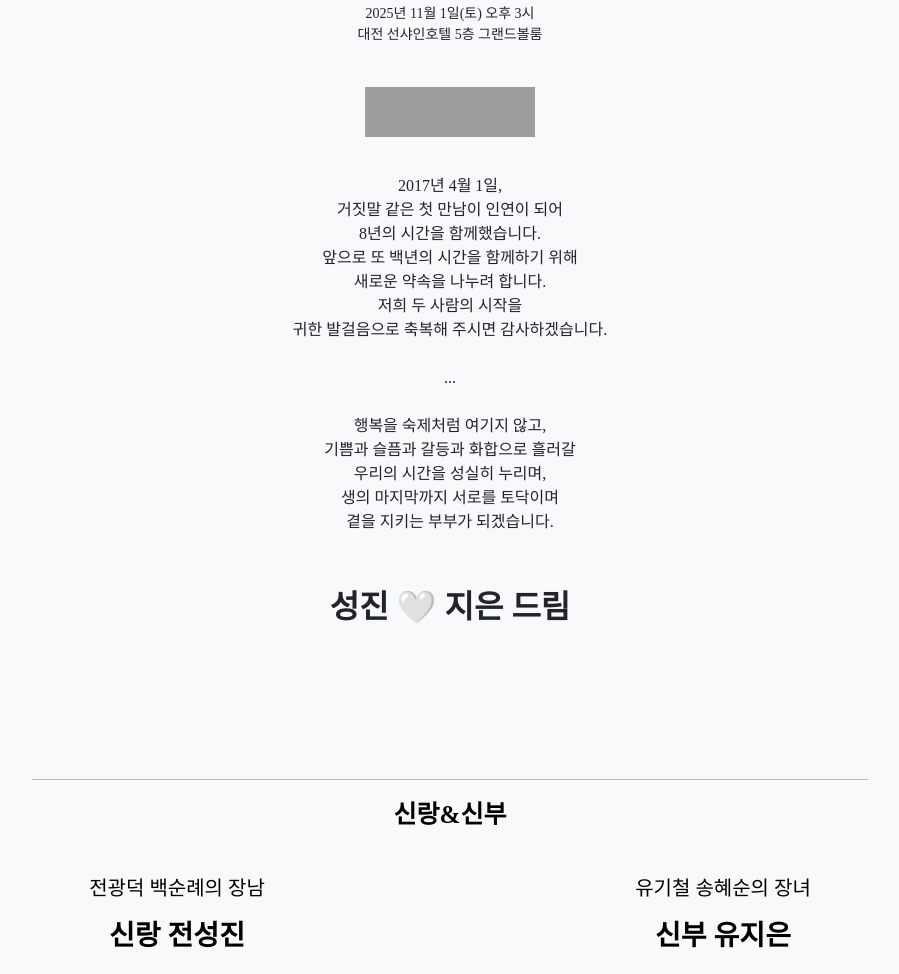
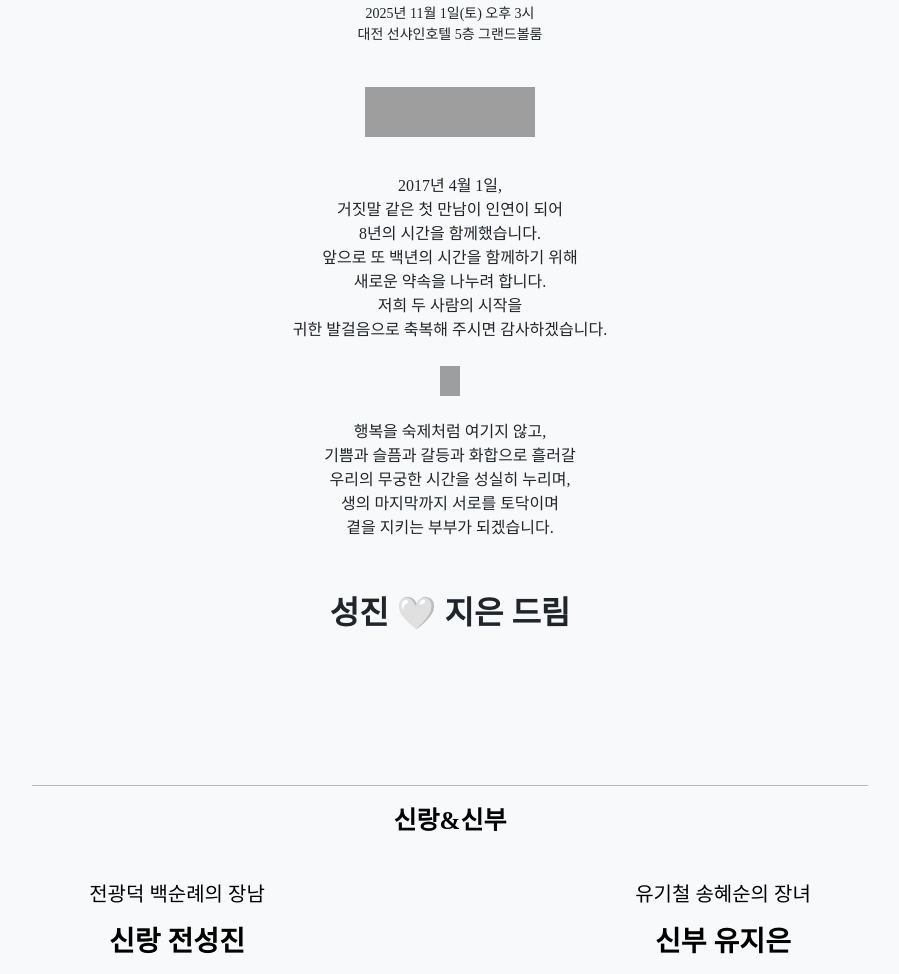
Before and after one commit to marry20251101/marry20251101.github.io, a plain HTML site: page index.html in a window 1280 px wide. Shown: the part 913-1887 px from the top of the page, without its empty margins (190-1089 px from the left). Drawn offline with nearby package versions, Linux system fonts and the light colour scheme; grey boxes are pictures that could not be loaded; a web font is replaced by a local one.

Commit message:
Update index.html

```diff
--- a/index.html
+++ b/index.html
@@ -53,8 +53,10 @@
                         <p style="font-family: 'MapoFlowerIsland', serif; font-size: 16px;">
                             2017년 4월 1일,<br> 거짓말 같은 첫 만남이 인연이 되어<br> 8년의 시간을 함께했습니다.
                             <br>앞으로 또 백년의 시간을 함께하기 위해<br> 새로운 약속을 나누려 합니다.
-                            <br>저희 두 사람의 시작을<br> 귀한 발걸음으로 축복해 주시면 감사하겠습니다.<br><br>...<br><br>
-							행복을 숙제처럼 여기지 않고,<br> 기쁨과 슬픔과 갈등과 화합으로 흘러갈 <br>우리의 시간을 성실히 누리며,<br>생의 마지막까지 서로를 토닥이며<br> 곁을 지키는 부부가 되겠습니다.
+                            <br>저희 두 사람의 시작을<br> 귀한 발걸음으로 축복해 주시면 감사하겠습니다.<br><br>
+							<img src="https://img.lovepik.com/png/20231108/illustration-feather-pen-of-decorative-feather-drawn-in-black-and_530129_wh860.png", width="20px", height="30px">
+							<br><br>
+							행복을 숙제처럼 여기지 않고,<br> 기쁨과 슬픔과 갈등과 화합으로 흘러갈 <br>우리의 무궁한 시간을 성실히 누리며,<br>생의 마지막까지 서로를 토닥이며<br> 곁을 지키는 부부가 되겠습니다.
                         </p>
                         <h2 style="font-family: 'MapoFlowerIsland', serif;"><br>성진 🤍 지은 드림</h2>
                     </div>
```
